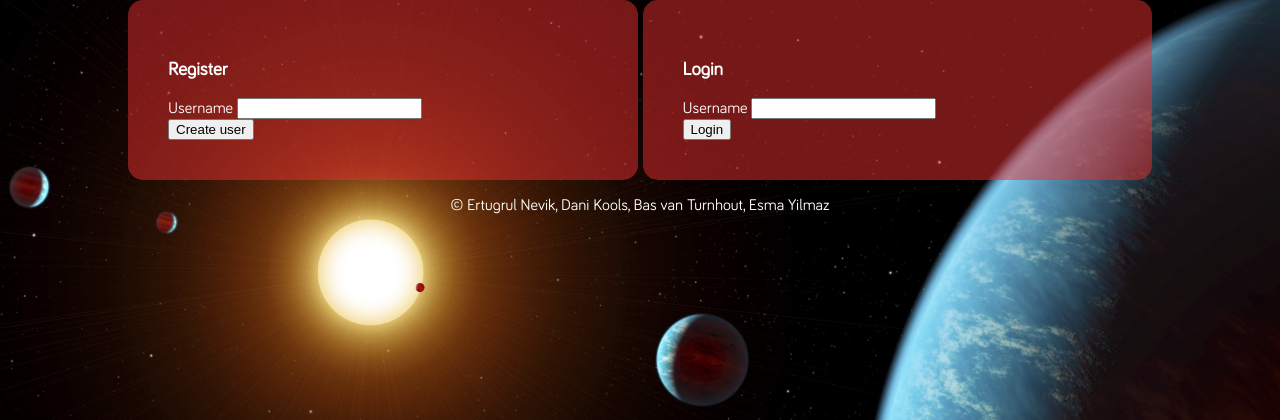
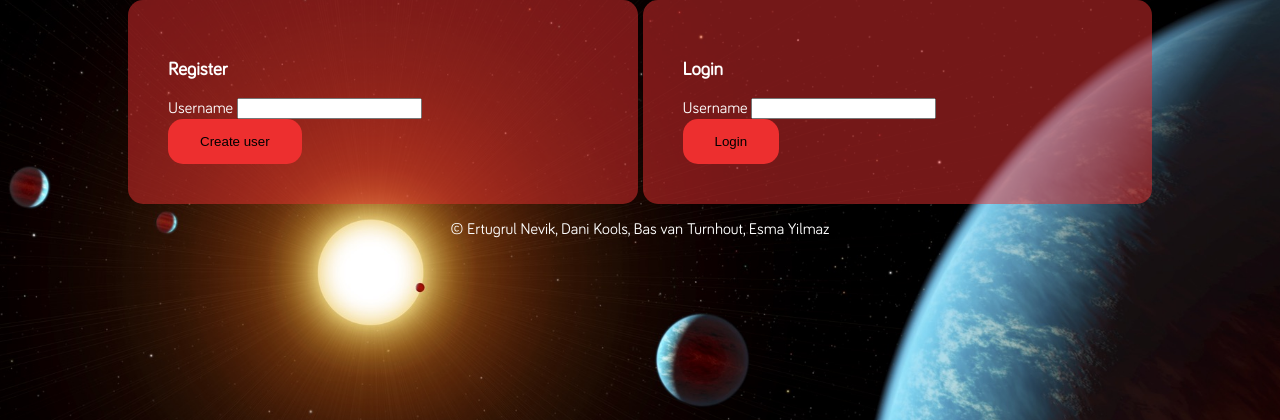
Before and after one commit to enevik/SpaceGame, a PHP site: page /create_login.php?id=1 in a window 1280 px wide. Shown: the part 56-476 px from the top of the page. Run offline with PHP 8.4, Linux system fonts and the light colour scheme; data comes from the database, SQL or seed files in the repository; some web fonts are replaced.

Commit message:
login/create pagina bewerkt

```diff
--- a/style.css
+++ b/style.css
@@ -185,3 +185,10 @@ h1 {
 	background: rgba( 232, 49, 49, 0.5);
 	border-radius: 15px;
 }
+
+.content input[type=submit] {
+	border: none;
+	border-radius: 15px;
+	padding: 15px 32px;
+	background: #ed2f2f;
+}
```
